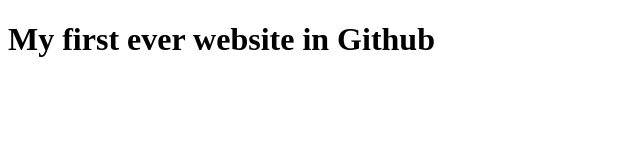
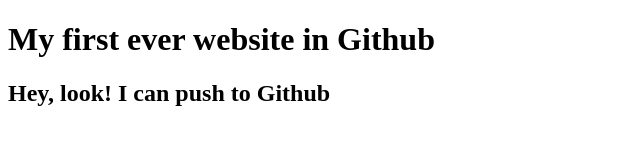
Before and after one commit to rashed-cou-ict/my-first-web, a plain HTML site: page index.html in a window 1280 px wide. Shown: the whole page, without its empty margins (0-640 px from the left). Drawn offline with Linux system fonts and the light colour scheme.

Commit message:
Learned Github

```diff
--- a/index.html
+++ b/index.html
@@ -3,9 +3,10 @@
 <head>
     <meta charset="UTF-8">
     <meta name="viewport" content="width=device-width, initial-scale=1.0">
-    <title>Document</title>
+    <title>First Github Website</title>
 </head>
 <body>
     <h1>My first ever website in Github</h1>
+    <h2>Hey, look! I can push to Github</h2>
 </body>
 </html>
```
